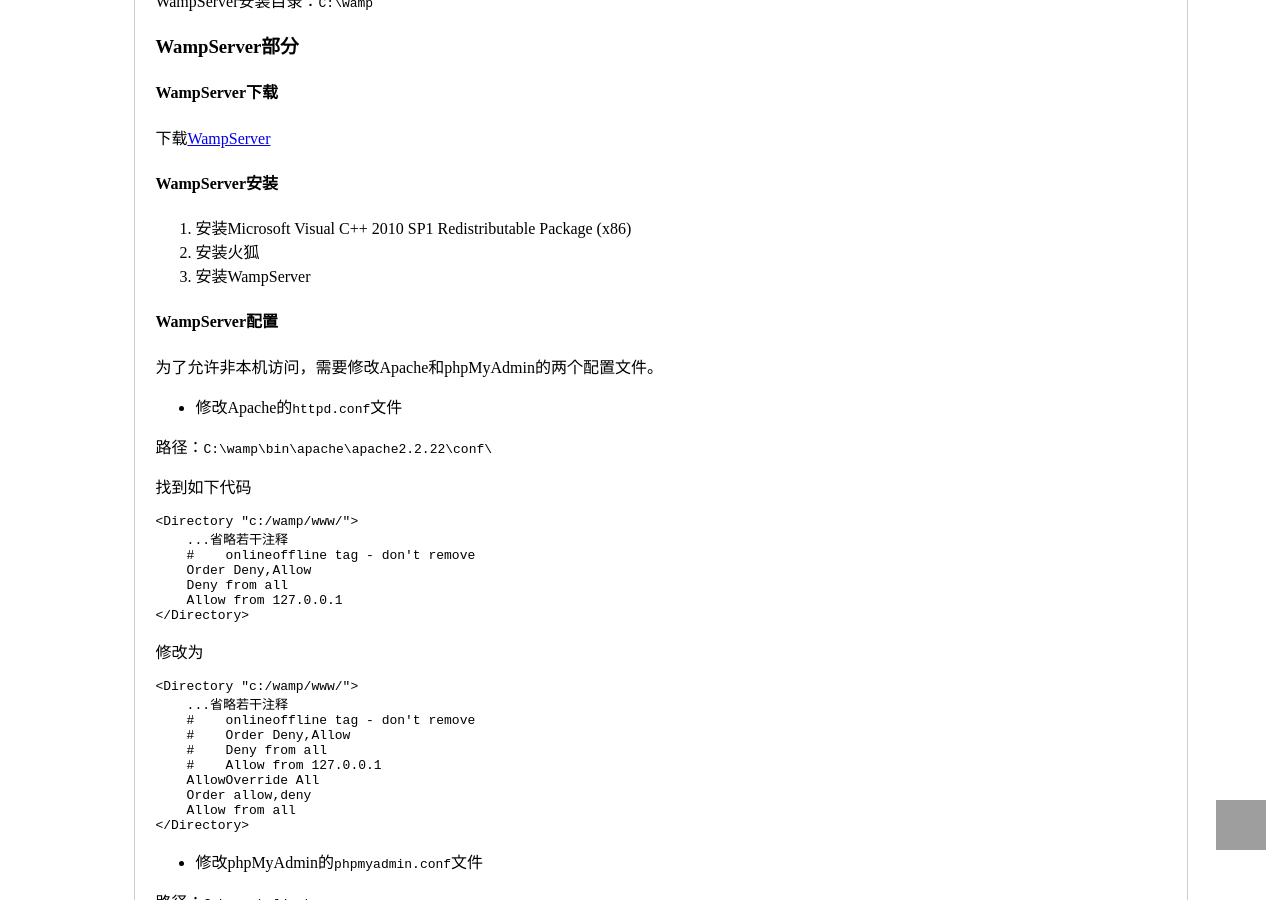
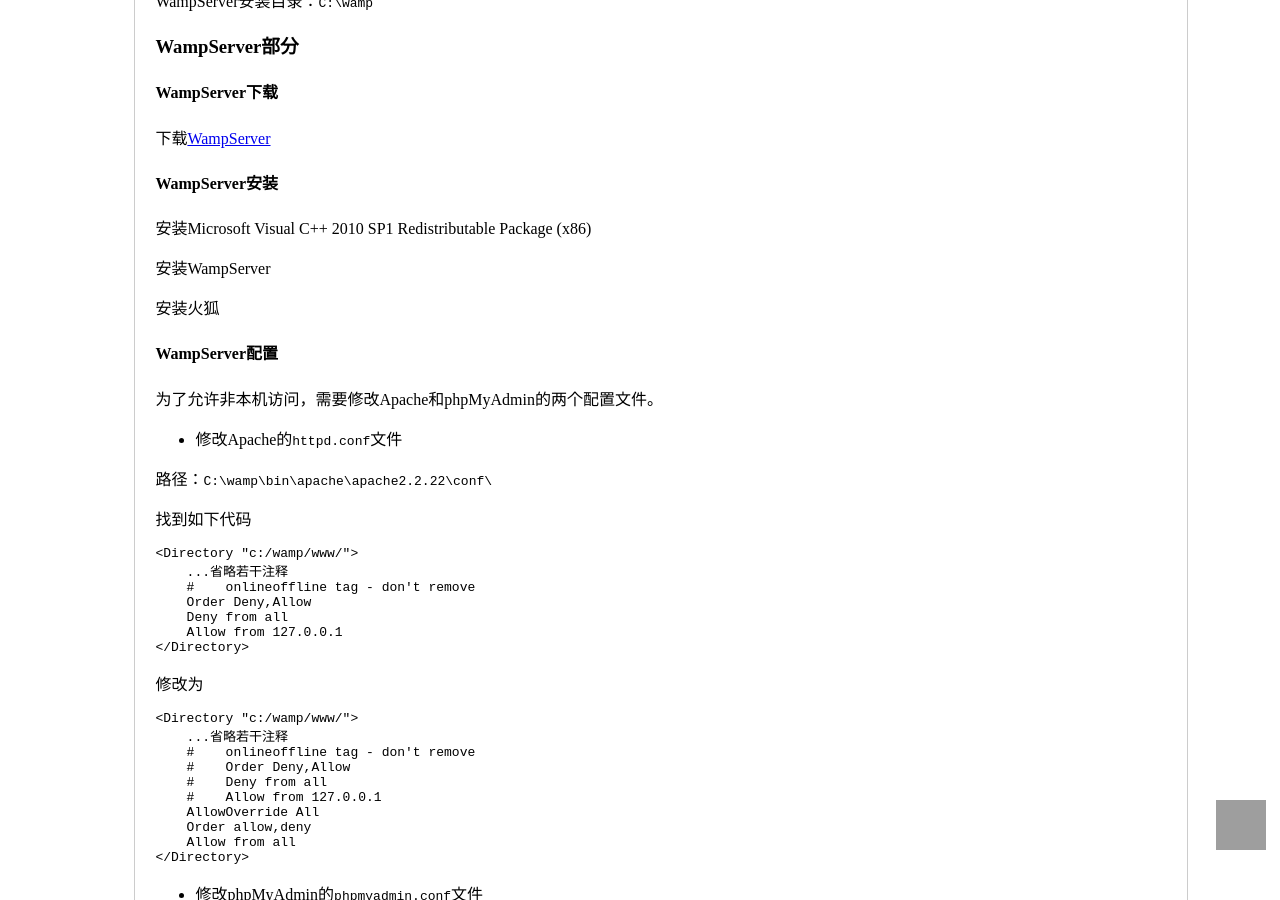
Before and after one commit to hantconny/hantconny.github.io, a Jekyll site: the page built from _posts/core-samples/2013-05-30-install-phpwind.md, in a window 1280 px wide and 900 px high, scrolled down 603 px. Built offline with Jekyll 4.4.1, drawn with Linux system fonts in a browser that asks for light colours; nearby versions of some CDN libraries; library files that are not in the unit come from our copies; comment, search, counter and statistics services are not loaded; part of the change alters nothing that is shown; grey boxes are pictures that could not be loaded.

```diff
--- a/_posts/core-samples/2013-05-30-install-phpwind.md
+++ b/_posts/core-samples/2013-05-30-install-phpwind.md
@@ -22,10 +22,12 @@ WampServer安装目录：`C:\wamp`
 下载[WampServer](http://www.wampserver.com/)
 
 #### WampServer安装 ####
-1. 安装Microsoft Visual C++ 2010 SP1 Redistributable Package (x86)
-2. 安装火狐
-3. 安装WampServer
 
+安装Microsoft Visual C++ 2010 SP1 Redistributable Package (x86)
+
+安装WampServer
+
+安装火狐
 
 #### WampServer配置 ####
 为了允许非本机访问，需要修改Apache和phpMyAdmin的两个配置文件。
```
